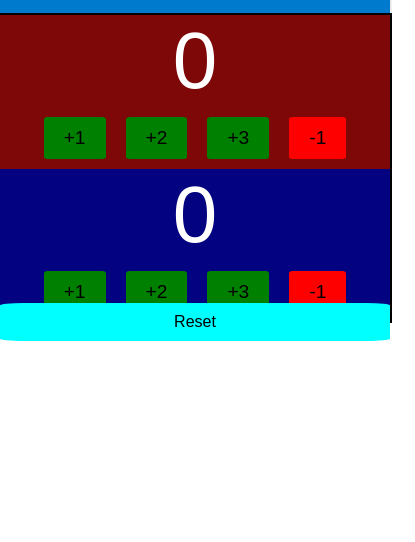
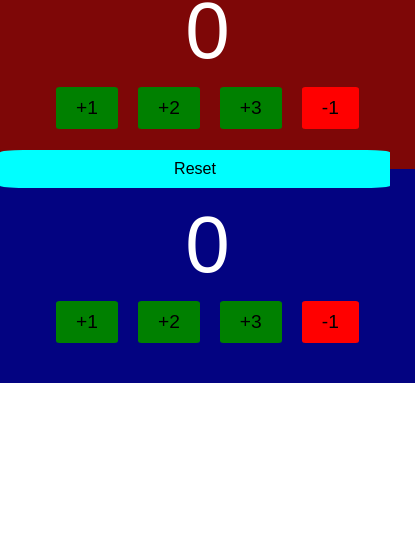
Before and after one commit to Flexwop/sportscore-tracker, a plain HTML site: page basketball-counter.html in a window 390 px wide. Shown: the part 302-844 px from the top of the page, 415 px wide, since content can reach past the window. Drawn offline with Linux system fonts and the light colour scheme.

Commit message:
Add files via upload

```diff
--- a/basketball-counter.html
+++ b/basketball-counter.html
@@ -2,7 +2,7 @@
 <html lang="en">
 <head>
     <meta charset="UTF-8">
-    <meta name="viewport" content="width=device-width, initial-scale=1.0">
+<meta name="viewport" content="width=device-width, initial-scale=1.0, user-scalable=no">
     <link rel="stylesheet" href="basketball-counterstyles.css">
     <title>Counter Website</title>
 </head>
--- a/basketball-counterstyles.css
+++ b/basketball-counterstyles.css
@@ -125,29 +125,31 @@ button {
 }
 @media (max-width: 768px) {
     .container {
-        flex-direction: column; /* Stack sides vertically */
-        height: auto; /* Adjust height for stacked layout */
+        flex-direction: column;
+        height: auto;
     }
 
     .red, .blue {
-        height: 50vh; /* Ensure equal height for both sides */
-        width: 100%;
+        height: 50vh;
+        width: 91%;
+        padding: 30px;
     }
 
     .reset-button {
         position: relative;
-        z-index: 10;
-        top: auto; /* Reset top positioning */
-        left: 50%; /* Keep horizontally centered */
+        z-index: 0;
+        top: auto;
+        left: 50%;
+        top: -50%;
         transform: translateX(-50%);
-        margin: -20px 0; /* Negative margin to overlap sections */
+        margin: -20px 0;
     }
 
     .counter {
-        font-size: 5em; /* Adjust font size for smaller screens */
+        font-size: 5em;
     }
 
     button {
-        font-size: 1.2em; /* Adjust button size for mobile */
+        font-size: 1.2em;
     }
 }
```
